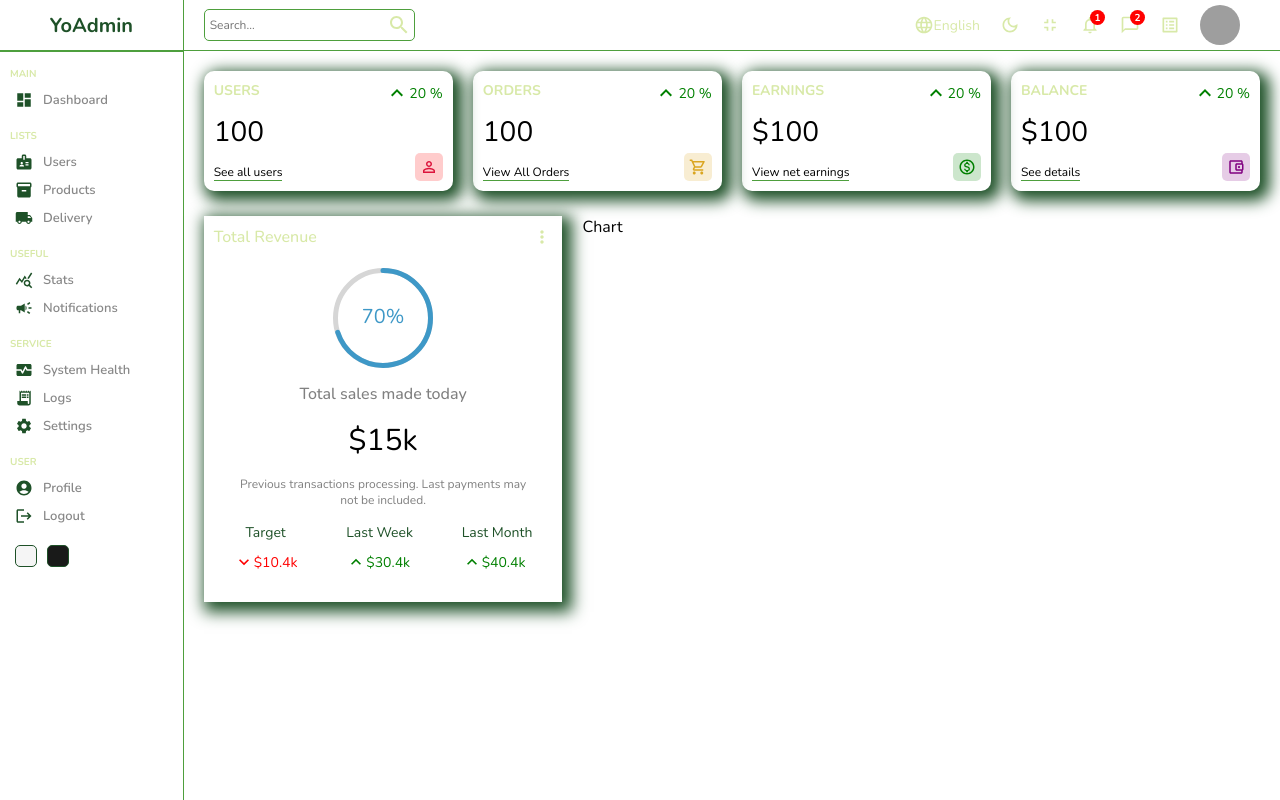
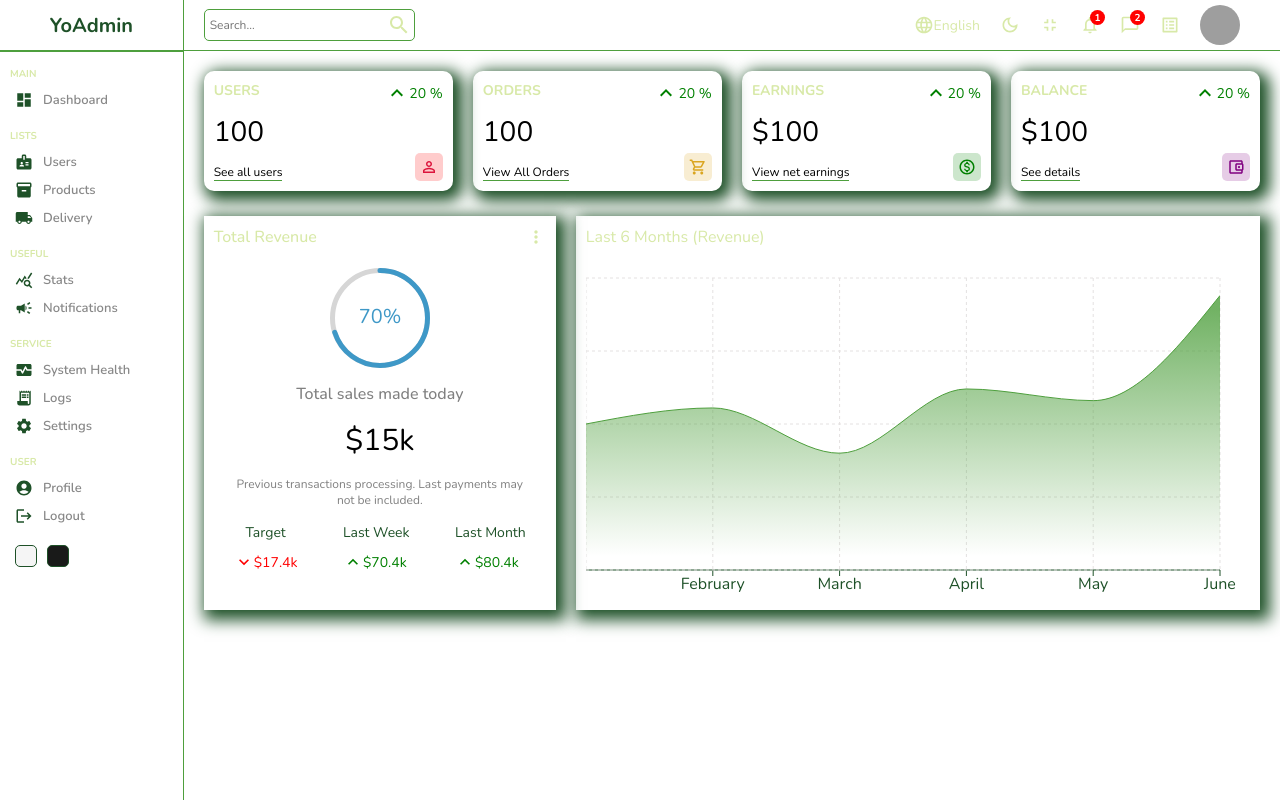
Before and after one commit to Blueprint-Avenue/yoadmin, a React (Create React App) app: page / in a window 1280 px wide. Built offline with nearby package versions, Linux system fonts and the light colour scheme; grey boxes are pictures that could not be loaded.

Commit message:
added chart component from reactcharts

```diff
--- a/package.json
+++ b/package.json
@@ -15,6 +15,7 @@
     "react-dom": "^18.1.0",
     "react-router-dom": "^6.3.0",
     "react-scripts": "5.0.1",
+    "recharts": "^2.1.9",
     "sass": "^1.51.0",
     "web-vitals": "^2.1.4"
   },
--- a/src/components/chart/Chart.js
+++ b/src/components/chart/Chart.js
@@ -1,7 +1,54 @@
 import "./chart.scss";
+import {
+	XAxis,
+	YAxis,
+	CartesianGrid,
+	Tooltip,
+	Area,
+	AreaChart,
+	ResponsiveContainer,
+} from "recharts";
+
+const data = [
+	{name: "January", Total: 5000},
+	{name: "February", Total: 5550},
+	{name: "March", Total: 4000},
+	{name: "April", Total: 6200},
+	{name: "May", Total: 5800},
+	{name: "June", Total: 9400},
+];
 
 const Chart = () => {
-	return <div className="chart">Chart</div>;
+	return (
+		<div className="chart">
+			<div className="title">Last 6 Months (Revenue)</div>
+			<ResponsiveContainer width="100%" aspect={2 / 1}>
+				<AreaChart
+					width={730}
+					height={250}
+					data={data}
+					margin={{top: 10, right: 30, left: 0, bottom: 0}}
+				>
+					<defs>
+						<linearGradient id="total" x1="0" y1="0" x2="0" y2="1">
+							<stop offset="5%" stopColor="#4E9F3D" stopOpacity={0.8} />
+							<stop offset="95%" stopColor="#4E9F3D" stopOpacity={0} />
+						</linearGradient>
+					</defs>
+					<XAxis dataKey="name" stroke="#1E5128" />
+					<CartesianGrid strokeDasharray="3 3" className="chart__Grid" />
+					<Tooltip />
+					<Area
+						type="monotone"
+						dataKey="Total"
+						stroke="#4E9F3D"
+						fillOpacity={1}
+						fill="url(#total)"
+					/>
+				</AreaChart>
+			</ResponsiveContainer>
+		</div>
+	);
 };
 
 export default Chart;
--- a/src/components/chart/chart.scss
+++ b/src/components/chart/chart.scss
@@ -1,3 +1,15 @@
 .chart{
     flex:4;
+    -webkit-box-shadow: 5px 5px 15px 5px #1E5128;
+    box-shadow: 5px 5px 15px 5px #1E5128;
+    padding: 10px;
+    color: #D8E9A8;
+
+    .title{
+        margin-bottom: 20px;
+    }
+
+    .chart__Grid{
+        stroke:  rgb(228,225,225);
+    }
 }
--- a/src/components/featured/Featured.js
+++ b/src/components/featured/Featured.js
@@ -28,21 +28,21 @@ const Featured = () => {
 						<div className="item__Title">Target</div>
 						<div className="item__Result negative">
 							<KeyboardArrowDownIcon fontSize="small" />
-							<div className="result__Amount">$10.4k</div>
+							<div className="result__Amount">$17.4k</div>
 						</div>
 					</div>
 					<div className="item">
 						<div className="item__Title">Last Week</div>
 						<div className="item__Result positive">
 							<KeyboardArrowUpIcon fontSize="small" />
-							<div className="result__Amount">$30.4k</div>
+							<div className="result__Amount">$70.4k</div>
 						</div>
 					</div>
 					<div className="item">
 						<div className="item__Title">Last Month</div>
 						<div className="item__Result positive">
 							<KeyboardArrowUpIcon fontSize="small" />
-							<div className="result__Amount">$40.4k</div>
+							<div className="result__Amount">$80.4k</div>
 						</div>
 					</div>
 				</div>
```
Also changed, not shown: 1 other file (tests, documents, lock files or other folders).
